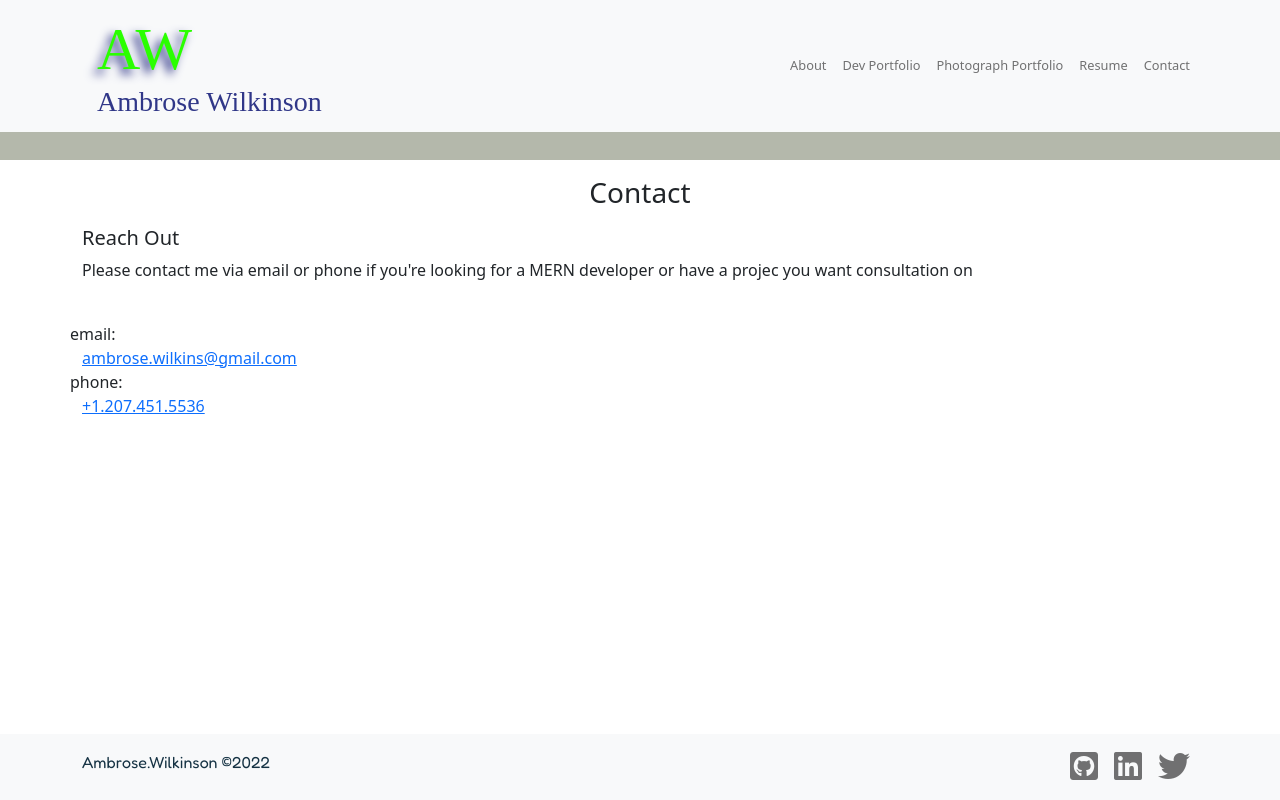
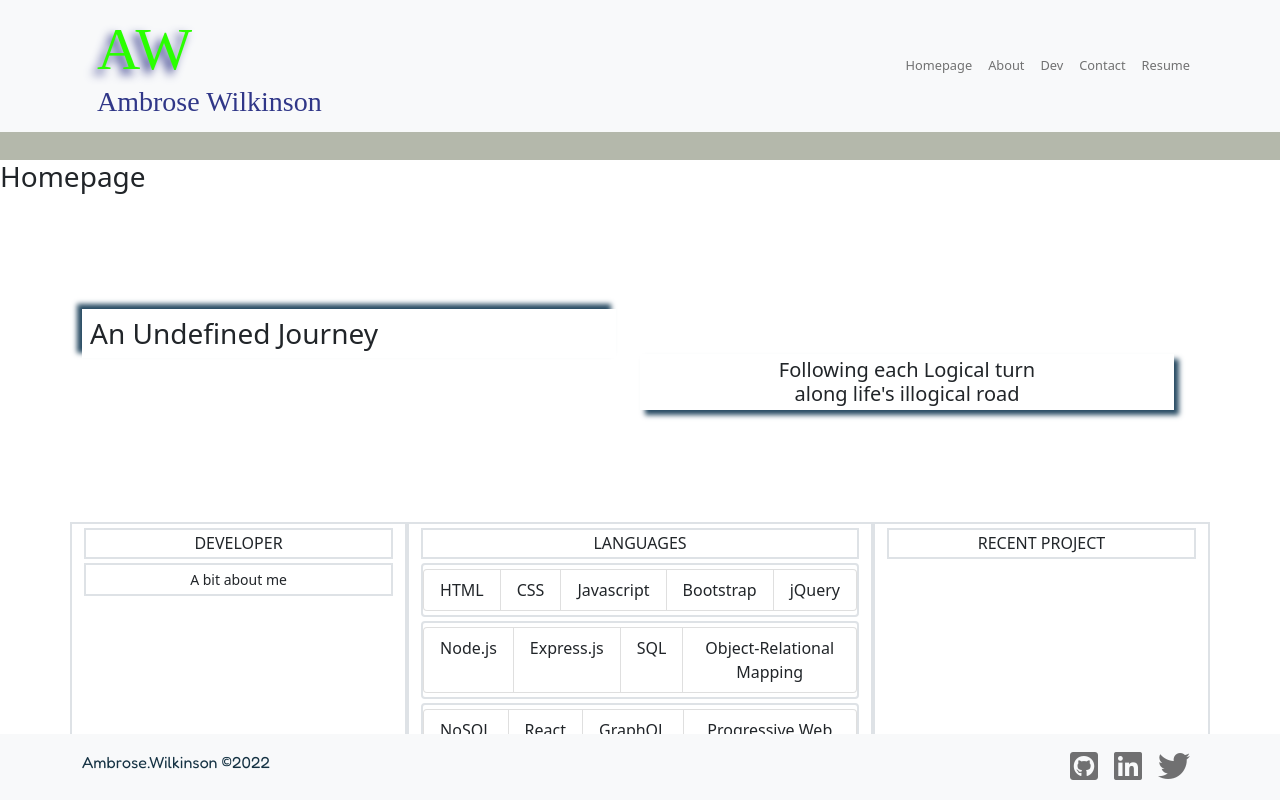
Before and after one commit to a-breezy/portfolio, a React (Create React App) app: page / in a window 1280 px wide. Built offline with nearby package versions, Linux system fonts and the light colour scheme; a web font is replaced by a local one.

Commit message:
add state to render components

```diff
--- a/src/App.js
+++ b/src/App.js
@@ -15,31 +15,31 @@ import { ThemeProvider } from "react-bootstrap";
 import "bootstrap/dist/css/bootstrap.min.css";
 
 function App() {
-	const pages = [
-		{ name: "home", component: <Hero /> },
-		{ name: "about", component: <AboutSection /> },
-		// {name: "dev", component: <Dev /> + <AboutMe />},
+	const [pages] = useState([
+		{ name: "Homepage", component: [<Hero />, <AboutMe />] },
+		{ name: "About", component: <AboutSection /> },
+		{ name: "Dev", component: <DevPortfolio /> },
 		// {name: "photography", component: <Photography />},
-		// {name: "contact", component: <Contact />},
-		// {name: "resume", component: <Resume />},
-	];
+		{ name: "Contact", component: <Contact /> },
+		{ name: "Resume", component: <Resume /> },
+	]);
 
-	const [page, setPage] = useState(pages.home);
+	const [currentPage, setCurrentPage] = useState(pages[0]);
 
 	return (
 		<div className="full-screen">
 			<ThemeProvider
 				breakpoints={["xxxl", "xxl", "xl", "lg", "md", "sm", "xs", "xxs"]}
 			>
-				<Header pages={pages} setPage={setPage} />
-				<main>{page}</main>
-				<Contact />
-				{/* <Resume /> */}
-				{/* <DevPortfolio /> */}
-				{/* <div className="body">
-					<Hero />
-					<AboutMe />
-				</div> */}
+				<Header
+					pages={pages}
+					currentPage={currentPage}
+					setCurrentPage={setCurrentPage}
+				/>
+				<main>
+					<h3>{currentPage.name}</h3>
+					{currentPage.component}
+				</main>
 				<Footer />
 			</ThemeProvider>
 		</div>
--- a/src/components/Header/index.js
+++ b/src/components/Header/index.js
@@ -1,31 +1,39 @@
-import React, { useState } from "react";
+import React, { useEffect } from "react";
 import { Container, Navbar, Nav } from "react-bootstrap";
 
 import "./index.scss";
 // import Navbar from "../Navbar";
 
-const Header = () => {
-	// const handleClick = () => {
-	//     setPage('page')
-	// };
+const Header = (props) => {
+	const { pages = [], currentPage, setCurrentPage } = props;
+
+	useEffect(() => {
+		document.title = currentPage.name;
+	}, [currentPage]);
 
 	return (
 		<header className="header">
 			<Navbar bg="light" expand="md" sticky="top">
 				<Container>
-					<Navbar.Brand href="#home">
+					<Navbar.Brand href="/">
 						<h1 className="logo">AW</h1>
 						<h3 className="name">Ambrose Wilkinson</h3>
 					</Navbar.Brand>
 					<Nav className="navlinks">
-						{/* must add links */}
-						<Nav.Link className="text-center navlink">About</Nav.Link>
-						<Nav.Link className="text-center navlink">Dev Portfolio</Nav.Link>
-						<Nav.Link className="text-center navlink">
-							Photograph Portfolio
-						</Nav.Link>
-						<Nav.Link className="text-center navlink">Resume</Nav.Link>
-						<Nav.Link className="text-center navlink">Contact</Nav.Link>
+						{pages.map((page, i) => (
+							<Nav.Link
+								className={`text-center ${currentPage.name === page.name}`}
+								key={i}
+							>
+								<span
+									onClick={() => {
+										setCurrentPage(page);
+									}}
+								>
+									{page.name}
+								</span>
+							</Nav.Link>
+						))}
 					</Nav>
 				</Container>
 			</Navbar>
```
